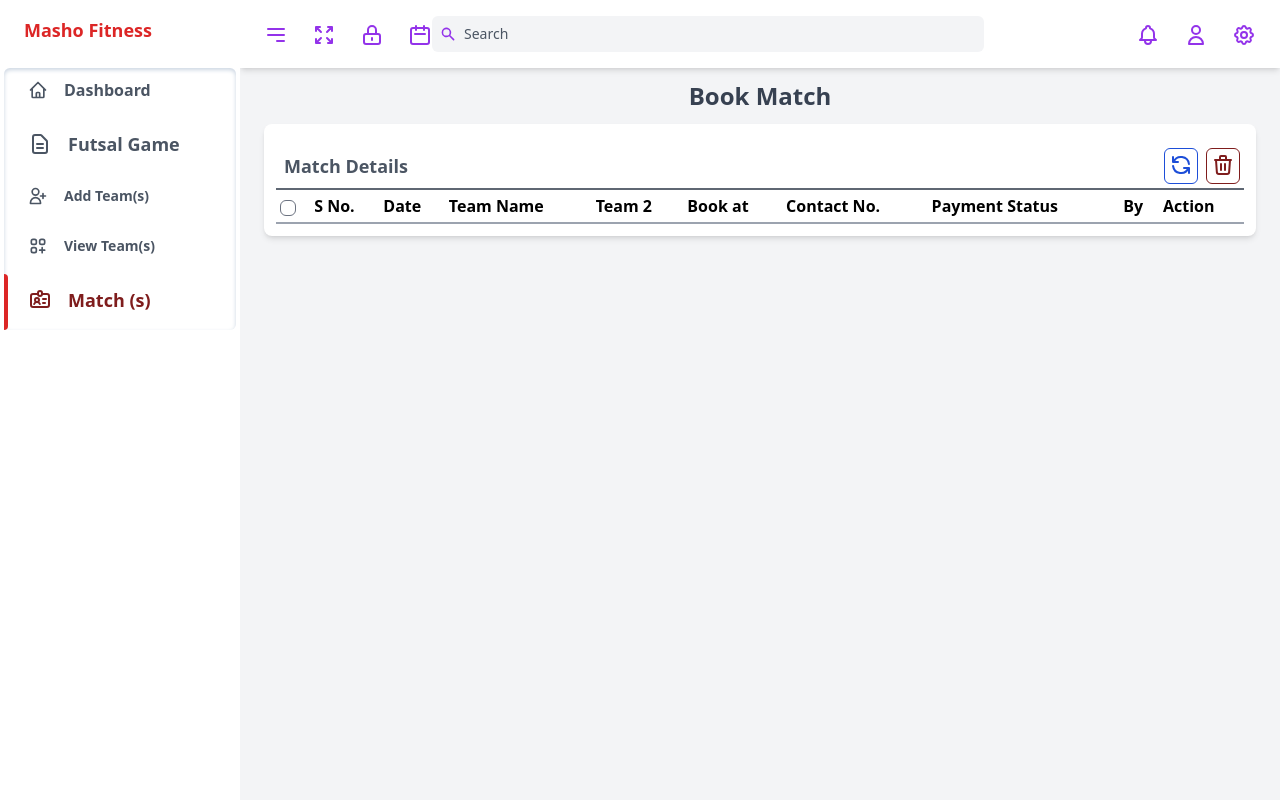
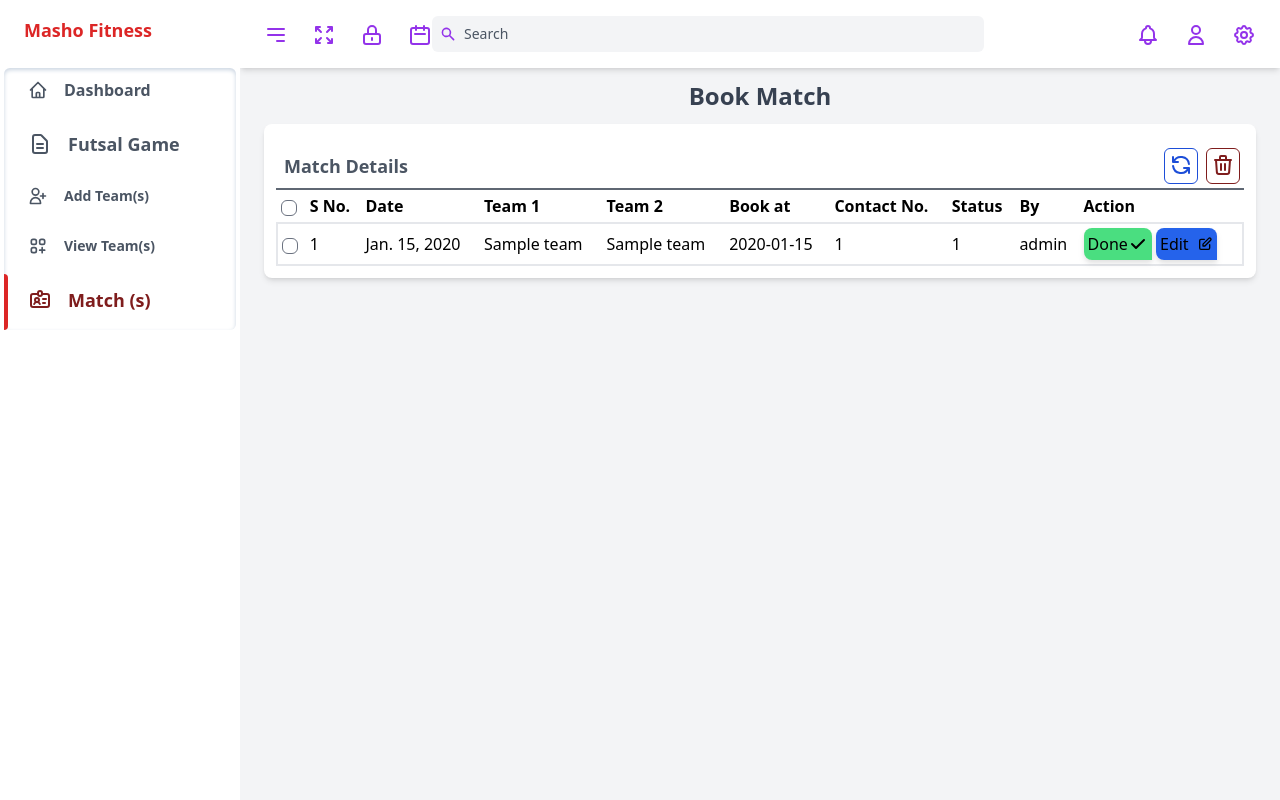
Before and after one commit to Fadhoo/MashoFitness, a Django app: page /matches/ in a window 1280 px wide. Run offline with Django 3.2, Linux system fonts and the light colour scheme; tables that the repository leaves empty hold one stand-in row (values such as "Sample post"); lists and menus that the app fills with data are empty; style sheets or scripts are compiled from the project's sources; some libraries are stand-ins or nearby versions.

Commit message:
matches templates work edit and done

```diff
--- a/futsal/templates/futsalMatch.html
+++ b/futsal/templates/futsalMatch.html
@@ -338,7 +338,7 @@
 
                             <div class="flex flex-col float-right mt-5">
                                 <button class="bg-blue-600 rounded-lg px-3 text-white shadow-md rounded-br-none py-1"
-                                    name="add-book" value="add-book">
+                                    name="add-match" value="add-match">
                                     Book Match
                                 </button>
                             </div>
--- a/futsal/templates/matches.html
+++ b/futsal/templates/matches.html
@@ -251,41 +251,43 @@
                                 </th>
                                 <th class="p-1">S No.</th>
                                 <th class="p-1">Date</th>
-                                <th class="p-1">Team Name</th>
+                                <th class="p-1">Team 1</th>
                                 <th class="p-1">Team 2</th>
                                 <th class="p-1">Book at</th>
                                 <th class="p-1">Contact No.</th>
-                                <th class="p-1">Payment Status</th>
+                                <th class="p-1">Status</th>
                                 <th class="p-1">By</th>
                                 <th class="p-1">Action</th>
 
                               </tr>
                             </thead>
                             <tbody>
-                                {% for match in matches %}
+                                {% for match in TeamRecord %}
                               <tr class="border-2 hover:bg-slate-300">
                                 <td class="p-1">
                                   <input type="checkbox" class="cursor-pointer rounded-md">
                                 </td>
                                 <td class="p-1">{{match.id}}</td>
                                 <td class="p-1">{{match.date}}</td>
-                                <td class="p-1">Masho football</td>
-                                <td class="p-1">Masho football</td>
-                                <td class="p-1">8:00 to 9:00</td>
-                                <td class="p-1">0000 0000000</td>
-                                <td class="p-1">unpaid</td>
+                                <td class="p-1">{{match.team1.team_name}}</td>
+                                <td class="p-1">{{match.team2.team_name}}</td>
+                                <td class="p-1">{{match.booking_time.time}}</td>
+                                <td class="p-1">{{match.team1.contact_number}}</td>
+                                <td class="p-1">{{match.paid}}</td>
                                 <td class="p-1">admin</td>
 
                                 <td class="p-1">
-                                    <a href="">
-                                        <button class="bg-green-400 drop-shadow-md rounded-lg inline-flex items-center py-1 px-1 rounded-br-none">
+                                    <a href="/doneButton/?match_done_row_id={{match.id}}">
+                                        <button class="bg-green-400 drop-shadow-md rounded-lg inline-flex items-center py-1 px-1 rounded-br-none"
+
+                                        >
                                             <span>Done</span>
                                             <svg xmlns="http://www.w3.org/2000/svg" class="h-5 w-5" viewBox="0 0 20 20" fill="currentColor">
                                                 <path fill-rule="evenodd" d="M16.707 5.293a1 1 0 010 1.414l-8 8a1 1 0 01-1.414 0l-4-4a1 1 0 011.414-1.414L8 12.586l7.293-7.293a1 1 0 011.414 0z" clip-rule="evenodd" />
                                               </svg>
                                         </button>
                                     </a>
-                                    <a href="/updateFutsalMatch/">
+                                    <a href="/updateFutsalMatch/?match_edit_row_id={{match.id}}">
                                         <button class="bg-blue-600 drop-shadow-md px-1 py-1 rounded-lg inline-flex items-center rounded-br-none">
                                             <span>Edit</span>
                                             <svg xmlns="http://www.w3.org/2000/svg" class="h-4 ml-2 w-4" fill="none" viewBox="0 0 24 24" stroke="currentColor">
@@ -293,13 +295,6 @@
                                               </svg>
                                         </button>
                                     </a>
-
-                                    <button class="bg-red-500 drop-shadow-md rounded-lg inline-flex items-center py-1 px-1 rounded-br-none">
-                                        <span>Delete</span>
-                                        <svg xmlns="http://www.w3.org/2000/svg" class="h-4 w-4 ml-1" fill="none" viewBox="0 0 24 24" stroke="currentColor">
-                                            <path stroke-linecap="round" stroke-linejoin="round" stroke-width="2" d="M19 7l-.867 12.142A2 2 0 0116.138 21H7.862a2 2 0 01-1.995-1.858L5 7m5 4v6m4-6v6m1-10V4a1 1 0 00-1-1h-4a1 1 0 00-1 1v3M4 7h16" />
-                                          </svg>
-                                    </button>
                                 </td>
                               </tr>
                               {% endfor %}
--- a/futsal/views.py
+++ b/futsal/views.py
@@ -45,11 +45,11 @@
 
 def futsalMatch(request):
     if request.method=="POST":
-        if request.POST.get("add-book"):
+        if request.POST.get("add-match"):
             print("add book add book add book")
             addMatch = addMatchBooking(request)
             if addMatch:
-                return render(request, "matches.html", {'TeamRecord': addMatch})
+                return render(request, "matches.html", {'TeamRecord': Match.objects.all()})
             else:
                 pass
     else:
@@ -62,10 +62,17 @@
         #     futsal_match=FutsalMatch.objects.filter(id=match_id)[0]
         #     print(futsal_match.match_name)
         #     return render(request,"futsalMatch.html",{"FutsalMatch":futsal_match})
-    return render(request, 'futsalMatch.html')
+        return render(request, 'futsalMatch.html', {'TeamRecord': Match.objects.all()})
 
 def matches(request):
-    return render(request, 'matches.html')
+    if request.method == "POST":
+        pass
+    else:
+        if request.GET.get("match_done_row_id"):
+            pass
+        if request.GET.get("match_edit_row_id"):
+            pass
+    return render(request, 'matches.html', {'TeamRecord': Match.objects.all()})
 
 def updateFutsalMatch(request):
     return render(request,"updateFutsalMatch.html")
```
Also changed, not shown: futsal/migrations/0006_alter_match_date_alter_team_member_created_at.py (added).
